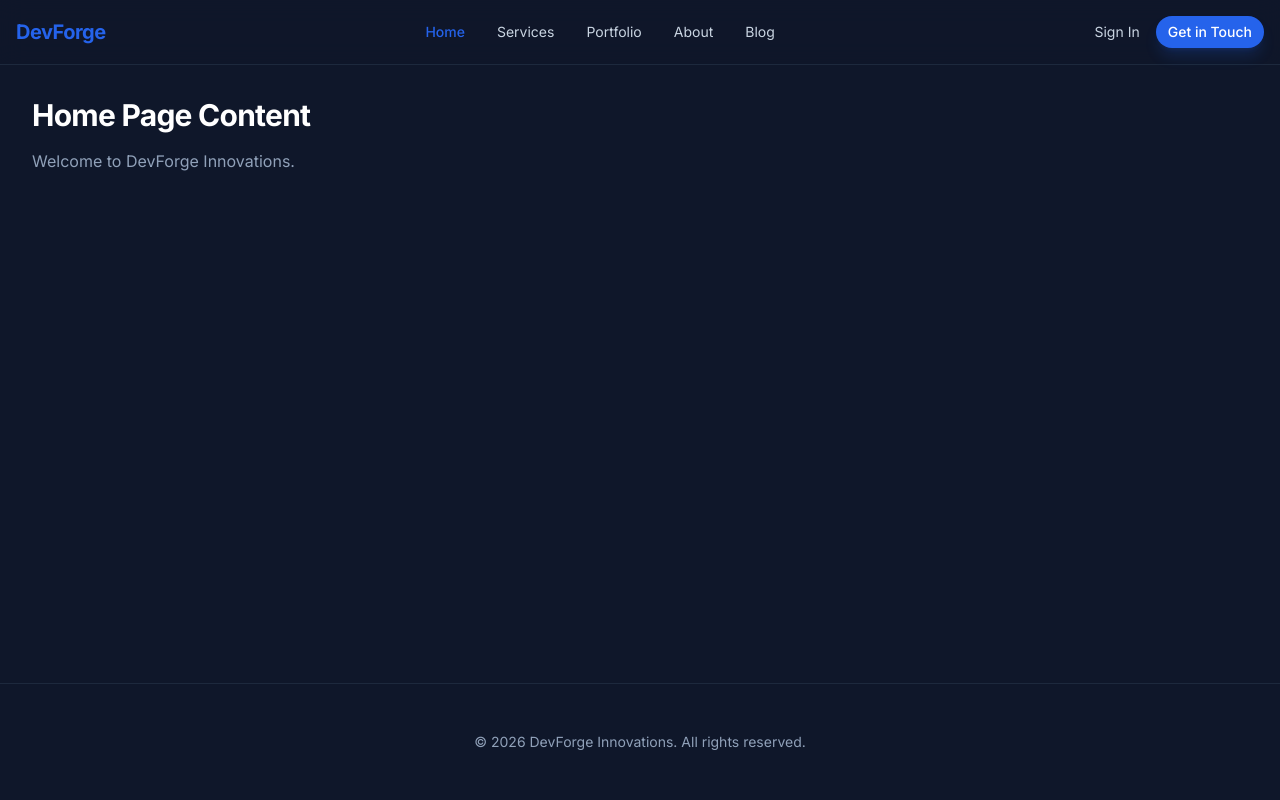
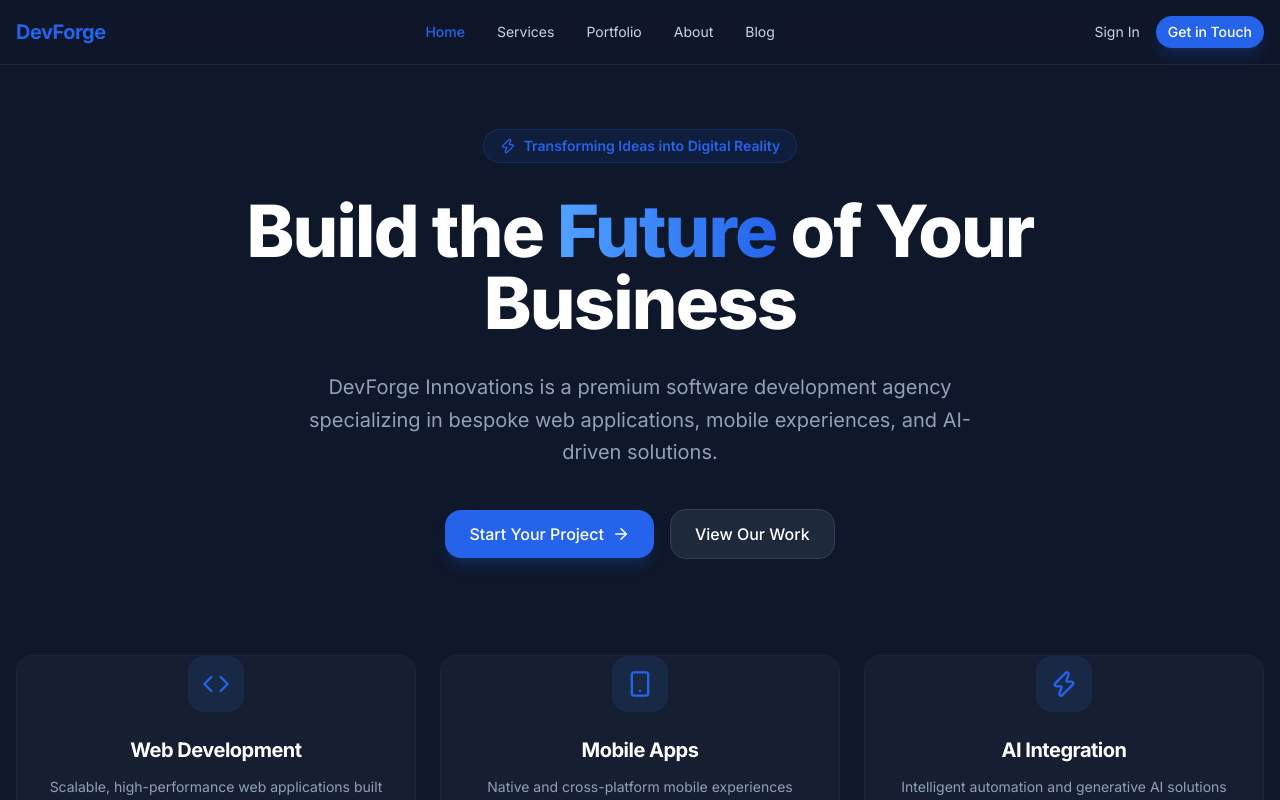
Before and after one commit to nzaman7878/DevForge_Innovations, a React app in the folder frontend/: page / in a window 1280 px wide. Shown: the top 800 px of the page. Built offline with nearby package versions, Linux system fonts and the light colour scheme; the HTML template or start-up script is replaced by a standard one.

Commit message:
feat: implement static public pages from design system

```diff
--- a/frontend/src/pages/About.jsx
+++ b/frontend/src/pages/About.jsx
@@ -1,8 +1,65 @@
+import React from 'react';
+import { Target, Users, Award } from 'lucide-react';
+
 export default function About() {
   return (
-    <div className="p-8">
-      <h1 className="text-3xl font-bold mb-4">About Us</h1>
-      <p className="text-slate-400">Our history, tech stack, and process.</p>
+    <div className="py-12 px-4">
+      <div className="text-center max-w-3xl mx-auto mb-16">
+        <h1 className="text-4xl md:text-5xl font-bold mb-6">About DevForge</h1>
+        <p className="text-lg text-slate-400">
+          We are a team of passionate engineers, designers, and product strategists dedicated to crafting exceptional digital experiences.
+        </p>
+      </div>
+
+      <div className="grid grid-cols-1 lg:grid-cols-2 gap-16 items-center mb-24">
+        <div>
+          <h2 className="text-3xl font-bold mb-6">Our Mission</h2>
+          <p className="text-slate-400 leading-relaxed mb-6">
+            At DevForge Innovations, our mission is to empower businesses through technology. We believe that great software is the differentiator in today's digital economy. We don't just write code; we solve complex business problems.
+          </p>
+          <p className="text-slate-400 leading-relaxed">
+            Founded with a vision to bridge the gap between stunning design and robust engineering, we deliver scalable solutions that grow alongside our clients.
+          </p>
+        </div>
+        <div className="grid grid-cols-2 gap-4">
+          <div className="bg-surface-elevated/40 border border-slate-800 rounded-2xl p-6 text-center">
+            <div className="text-4xl font-extrabold text-primary mb-2">50+</div>
+            <div className="text-sm text-slate-400 font-medium">Projects Shipped</div>
+          </div>
+          <div className="bg-surface-elevated/40 border border-slate-800 rounded-2xl p-6 text-center">
+            <div className="text-4xl font-extrabold text-primary mb-2">15+</div>
+            <div className="text-sm text-slate-400 font-medium">Expert Engineers</div>
+          </div>
+          <div className="bg-surface-elevated/40 border border-slate-800 rounded-2xl p-6 text-center col-span-2">
+            <div className="text-4xl font-extrabold text-primary mb-2">99%</div>
+            <div className="text-sm text-slate-400 font-medium">Client Satisfaction Rate</div>
+          </div>
+        </div>
+      </div>
+
+      <div className="grid grid-cols-1 md:grid-cols-3 gap-8">
+        <div className="text-center px-4">
+          <div className="mx-auto w-16 h-16 bg-blue-500/10 rounded-full flex items-center justify-center mb-6">
+            <Target className="text-primary" size={28} />
+          </div>
+          <h3 className="text-xl font-bold mb-3">Precision</h3>
+          <p className="text-slate-400 text-sm">Every pixel and line of code is meticulously crafted to ensure optimal performance and aesthetics.</p>
+        </div>
+        <div className="text-center px-4">
+          <div className="mx-auto w-16 h-16 bg-blue-500/10 rounded-full flex items-center justify-center mb-6">
+            <Users className="text-primary" size={28} />
+          </div>
+          <h3 className="text-xl font-bold mb-3">Collaboration</h3>
+          <p className="text-slate-400 text-sm">We work as an extension of your team, ensuring transparency and continuous communication.</p>
+        </div>
+        <div className="text-center px-4">
+          <div className="mx-auto w-16 h-16 bg-blue-500/10 rounded-full flex items-center justify-center mb-6">
+            <Award className="text-primary" size={28} />
+          </div>
+          <h3 className="text-xl font-bold mb-3">Excellence</h3>
+          <p className="text-slate-400 text-sm">We don't settle for average. Our standard is industry-leading software that drives measurable results.</p>
+        </div>
+      </div>
     </div>
   );
 }
--- a/frontend/src/pages/Home.jsx
+++ b/frontend/src/pages/Home.jsx
@@ -1,8 +1,70 @@
+import React from 'react';
+import { Link } from 'react-router-dom';
+import { ArrowRight, Code, Smartphone, Zap } from 'lucide-react';
+import Button from '../components/ui/Button';
+import Card, { CardContent } from '../components/ui/Card';
+
 export default function Home() {
   return (
-    <div className="p-8">
-      <h1 className="text-3xl font-bold mb-4">Home Page Content</h1>
-      <p className="text-slate-400">Welcome to DevForge Innovations.</p>
+    <div className="flex flex-col gap-24 py-16">
+      {/* Hero Section */}
+      <section className="text-center max-w-4xl mx-auto px-4">
+        <div className="inline-flex items-center gap-2 px-4 py-1.5 rounded-full bg-primary/10 text-primary text-sm font-semibold mb-8 border border-primary/20">
+          <Zap size={16} />
+          <span>Transforming Ideas into Digital Reality</span>
+        </div>
+        <h1 className="text-5xl md:text-7xl font-extrabold tracking-tight mb-8">
+          Build the <span className="text-transparent bg-clip-text bg-gradient-to-r from-blue-400 to-primary">Future</span> of Your Business
+        </h1>
+        <p className="text-xl text-slate-400 mb-10 max-w-2xl mx-auto leading-relaxed">
+          DevForge Innovations is a premium software development agency specializing in bespoke web applications, mobile experiences, and AI-driven solutions.
+        </p>
+        <div className="flex flex-col sm:flex-row items-center justify-center gap-4">
+          <Link to="/contact">
+            <Button size="lg" className="w-full sm:w-auto flex items-center gap-2">
+              Start Your Project <ArrowRight size={18} />
+            </Button>
+          </Link>
+          <Link to="/portfolio">
+            <Button variant="secondary" size="lg" className="w-full sm:w-auto">
+              View Our Work
+            </Button>
+          </Link>
+        </div>
+      </section>
+
+      {/* Feature Highlights */}
+      <section className="px-4 pb-12">
+        <div className="grid grid-cols-1 md:grid-cols-3 gap-6">
+          <Card hover className="bg-surface-elevated/50 backdrop-blur border-slate-800/60">
+            <CardContent className="p-8 flex flex-col items-center text-center">
+              <div className="w-14 h-14 rounded-2xl bg-blue-500/10 flex items-center justify-center mb-6">
+                <Code className="text-primary" size={28} />
+              </div>
+              <h3 className="text-xl font-bold mb-3">Web Development</h3>
+              <p className="text-slate-400 text-sm leading-relaxed">Scalable, high-performance web applications built with modern frameworks like React and Next.js.</p>
+            </CardContent>
+          </Card>
+          <Card hover className="bg-surface-elevated/50 backdrop-blur border-slate-800/60">
+            <CardContent className="p-8 flex flex-col items-center text-center">
+              <div className="w-14 h-14 rounded-2xl bg-blue-500/10 flex items-center justify-center mb-6">
+                <Smartphone className="text-primary" size={28} />
+              </div>
+              <h3 className="text-xl font-bold mb-3">Mobile Apps</h3>
+              <p className="text-slate-400 text-sm leading-relaxed">Native and cross-platform mobile experiences that engage users on iOS and Android seamlessly.</p>
+            </CardContent>
+          </Card>
+          <Card hover className="bg-surface-elevated/50 backdrop-blur border-slate-800/60">
+            <CardContent className="p-8 flex flex-col items-center text-center">
+              <div className="w-14 h-14 rounded-2xl bg-blue-500/10 flex items-center justify-center mb-6">
+                <Zap className="text-primary" size={28} />
+              </div>
+              <h3 className="text-xl font-bold mb-3">AI Integration</h3>
+              <p className="text-slate-400 text-sm leading-relaxed">Intelligent automation and generative AI solutions to give your business a competitive edge.</p>
+            </CardContent>
+          </Card>
+        </div>
+      </section>
     </div>
   );
 }
--- a/frontend/src/pages/Services.jsx
+++ b/frontend/src/pages/Services.jsx
@@ -1,8 +1,65 @@
+import React from 'react';
+import { Code, Smartphone, Database, Globe, Cloud, Bot } from 'lucide-react';
+import Card, { CardContent } from '../components/ui/Card';
+
 export default function Services() {
+  const services = [
+    {
+      icon: <Globe className="text-primary" size={32} />,
+      title: "Custom Web Applications",
+      description: "We build fast, secure, and scalable web applications using the MERN stack, Next.js, and modern architectural patterns."
+    },
+    {
+      icon: <Smartphone className="text-primary" size={32} />,
+      title: "Mobile App Development",
+      description: "Engaging native and cross-platform mobile experiences for iOS and Android using React Native and Flutter."
+    },
+    {
+      icon: <Code className="text-primary" size={32} />,
+      title: "UI/UX Design",
+      description: "Beautiful, intuitive, and conversion-focused interfaces designed meticulously in Figma to delight your users."
+    },
+    {
+      icon: <Bot className="text-primary" size={32} />,
+      title: "AI & Machine Learning",
+      description: "Integrate LLMs, computer vision, and predictive analytics into your products to automate tasks and unlock insights."
+    },
+    {
+      icon: <Database className="text-primary" size={32} />,
+      title: "API Development",
+      description: "Robust RESTful and GraphQL APIs built with Node.js to power your ecosystem and integrate third-party services."
+    },
+    {
+      icon: <Cloud className="text-primary" size={32} />,
+      title: "Cloud & DevOps",
+      description: "Scalable cloud infrastructure on AWS and GCP with automated CI/CD pipelines to ensure rapid, reliable deployments."
+    }
+  ];
+
   return (
-    <div className="p-8">
-      <h1 className="text-3xl font-bold mb-4">Our Services</h1>
-      <p className="text-slate-400">Web, Mobile, SaaS, and more.</p>
+    <div className="py-12 px-4">
+      <div className="text-center max-w-3xl mx-auto mb-16">
+        <h1 className="text-4xl md:text-5xl font-bold mb-6">Our Services</h1>
+        <p className="text-lg text-slate-400">
+          End-to-end software development services tailored to your business needs. We handle everything from concept to deployment.
+        </p>
+      </div>
+
+      <div className="grid grid-cols-1 md:grid-cols-2 lg:grid-cols-3 gap-6">
+        {services.map((service, idx) => (
+          <Card key={idx} hover className="border-slate-800/80 bg-surface-elevated/30">
+            <CardContent className="p-8">
+              <div className="mb-6 bg-slate-800/50 w-16 h-16 rounded-2xl flex items-center justify-center border border-slate-700/50 shadow-inner">
+                {service.icon}
+              </div>
+              <h3 className="text-xl font-bold mb-3">{service.title}</h3>
+              <p className="text-slate-400 leading-relaxed text-sm">
+                {service.description}
+              </p>
+            </CardContent>
+          </Card>
+        ))}
+      </div>
     </div>
   );
 }
```
